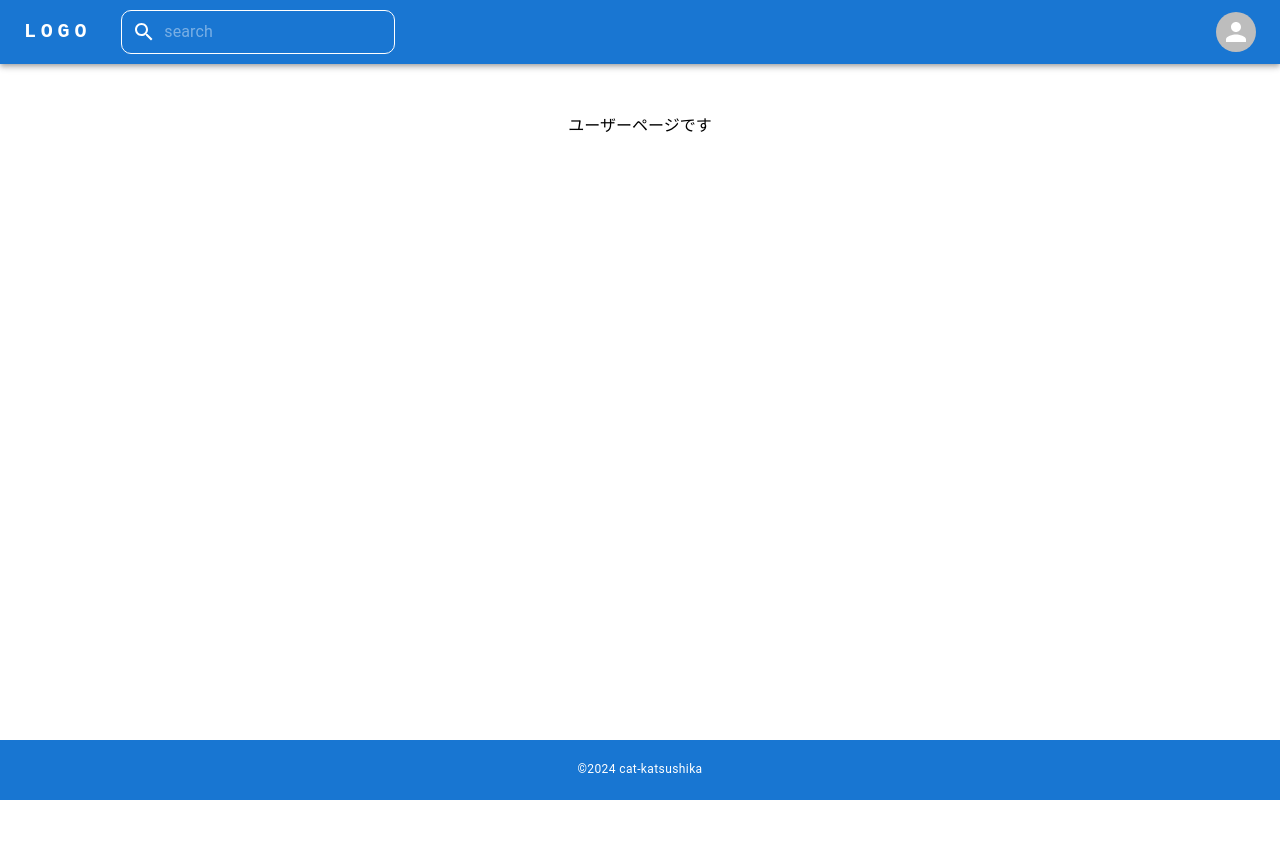
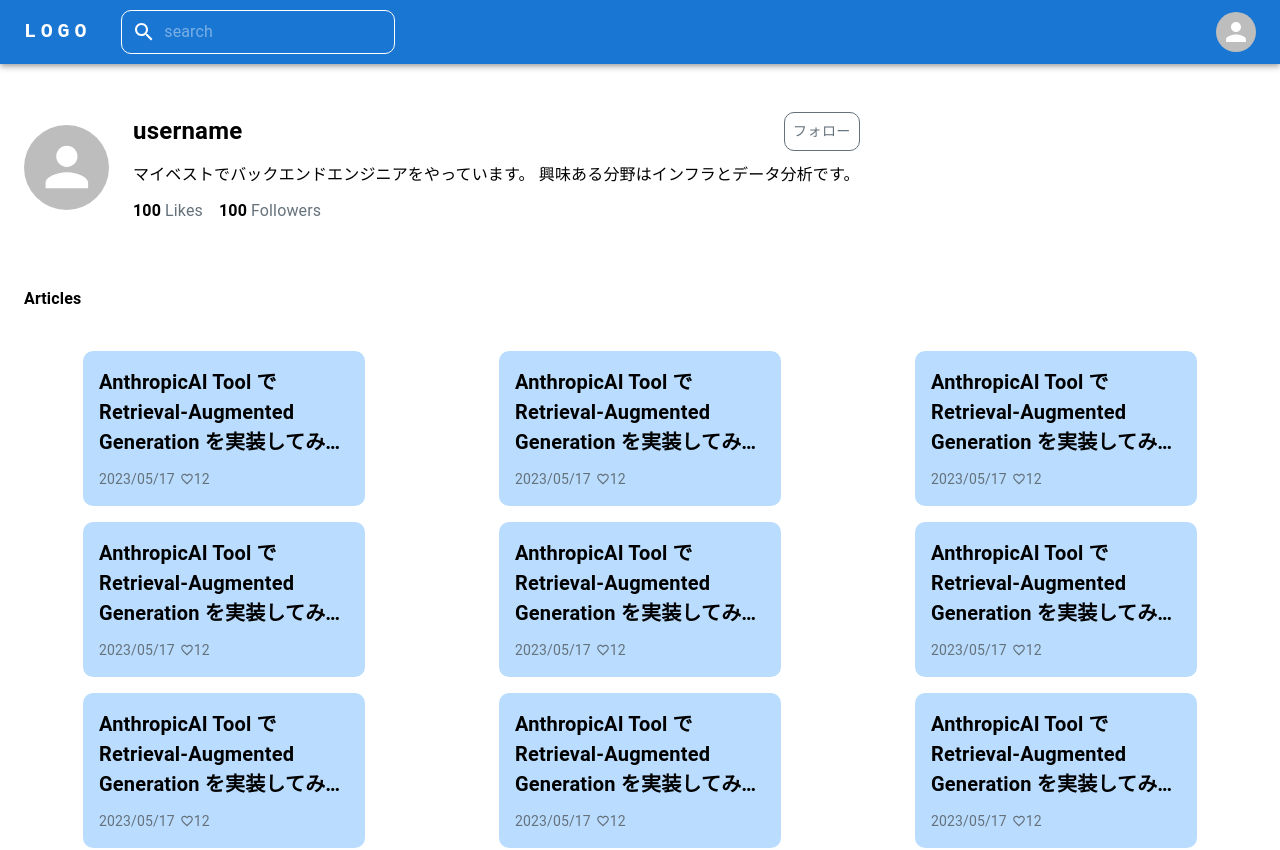
Before and after one commit to cat-katsushika/project4, a Next.js app: page /user in a window 1280 px wide. Shown: the top 850 px of the page. Before the commit the page ends 800 px from the top, so only its background shows below. Built offline with nearby package versions, Linux system fonts and the light colour scheme.

Commit message:
user page dom

```diff
--- a/src/app/[user]/page.tsx
+++ b/src/app/[user]/page.tsx
@@ -1,7 +1,155 @@
+"use client";
+
 import type { NextPage } from "next";
+import { useState } from "react";
+import Avatar from "@mui/material/Avatar";
+import Box from "@mui/material/Box";
+import { Button, Typography, Grid } from "@mui/material";
+import FavoriteBorderIcon from "@mui/icons-material/FavoriteBorder";
 
 const Page: NextPage = () => {
-  return <div>ユーザーページです</div>;
+  const [searchResults, setSearchResults] = useState<any[]>([
+    { title: "記事タイトル1", publish_date: "2024-05-01", author: "著者A" },
+    { title: "記事タイトル2", publish_date: "2024-04-30", author: "著者B" },
+    { title: "記事タイトル3", publish_date: "2024-04-29", author: "著者C" },
+    { title: "記事タイトル4", publish_date: "2024-04-28", author: "著者D" },
+    { title: "記事タイトル5", publish_date: "2024-04-27", author: "著者E" },
+    { title: "記事タイトル6", publish_date: "2024-04-26", author: "著者F" },
+    { title: "記事タイトル7", publish_date: "2024-04-25", author: "著者G" },
+    { title: "記事タイトル8", publish_date: "2024-04-24", author: "著者H" },
+    { title: "記事タイトル9", publish_date: "2024-04-23", author: "著者I" },
+    { title: "記事タイトル10", publish_date: "2024-04-22", author: "著者J" },
+  ]);
+  return (
+    <Box>
+      <Box sx={{ display: "flex", alignItems: "center", gap: "24px" }}>
+        <Avatar alt="icon" src="" sx={{ width: 85, height: 85 }} />
+        <Box sx={{ display: "flex", flexDirection: "column", gap: "12px" }}>
+          <Box
+            sx={{
+              display: "flex",
+              justifyContent: "space-between",
+              alignItems: "center",
+            }}
+          >
+            <Typography sx={{ fontWeight: "700", fontSize: "24px" }}>
+              username
+            </Typography>
+            <Button
+              sx={{
+                border: "1px solid #65717B",
+                color: "#65717B",
+                borderRadius: "10px",
+              }}
+            >
+              フォロー
+            </Button>
+          </Box>
+          <Typography>
+            マイベストでバックエンドエンジニアをやっています。
+            興味ある分野はインフラとデータ分析です。
+          </Typography>
+          <Box sx={{ display: "flex", gap: "16px" }}>
+            <Typography sx={{ color: "black", fontWeight: "700" }}>
+              100
+              <span
+                style={{
+                  color: "#65717B",
+                  fontWeight: "400",
+                  marginLeft: "4px",
+                }}
+              >
+                Likes
+              </span>
+            </Typography>
+            <Typography sx={{ color: "black", fontWeight: "700" }}>
+              100
+              <span
+                style={{
+                  color: "#65717B",
+                  fontWeight: "400",
+                  marginLeft: "4px",
+                }}
+              >
+                Followers
+              </span>
+            </Typography>
+          </Box>
+        </Box>
+      </Box>
+      <Box sx={{ paddingTop: "64px" }}>
+        <Typography
+          sx={{
+            fontWeight: "600",
+            flexDirection: "column",
+            paddingBottom: "40px",
+          }}
+        >
+          Articles
+        </Typography>
+        <Grid container spacing={2}>
+          {/* 検索結果の表示 */}
+          {searchResults.map((result, index) => (
+            <Grid
+              item
+              xs={12} // 1列表示
+              sm={6} // 2列表示
+              md={4} // 3列表示
+              key={index}
+              sx={{ display: "flex", justifyContent: "center" }}
+            >
+              <Box
+                component="a"
+                href=""
+                sx={{
+                  maxWidth: "250px",
+                  textDecoration: "none",
+                  color: "black",
+                  maxHeight: "140px",
+                  backgroundColor: "#baddff",
+                  display: "flex",
+                  flexDirection: "column",
+                  borderRadius: "10px",
+                  padding: "5px 10px",
+                  cursor: "pointer",
+                  "&.MuiBox-root": { padding: "16px" },
+                }}
+              >
+                <Typography
+                  sx={{
+                    fontSize: "20px",
+                    fontWeight: "700",
+                    overflow: "hidden",
+                    display: "-webkit-box",
+                    WebkitLineClamp: 3,
+                    WebkitBoxOrient: "vertical",
+                  }}
+                >
+                  AnthropicAI Tool で Retrieval-Augmented Generation
+                  を実装してみた AnthropicAI Tool で Retrieval-Augmented
+                  Generation を実装してみた
+                </Typography>
+                <Box
+                  sx={{
+                    marginTop: "12px",
+                    color: "#65717b",
+                    display: "flex",
+                    gap: "5px",
+                  }}
+                >
+                  <Typography sx={{ fontSize: "14px" }}>2023/05/17</Typography>
+                  <Box sx={{ display: "flex", alignItems: "center" }}>
+                    <FavoriteBorderIcon sx={{ fontSize: "14px" }} />
+                    <Typography sx={{ fontSize: "14px" }}>12</Typography>
+                  </Box>
+                </Box>
+              </Box>
+            </Grid>
+          ))}
+        </Grid>
+      </Box>
+    </Box>
+  );
 };
 
 export default Page;
```
